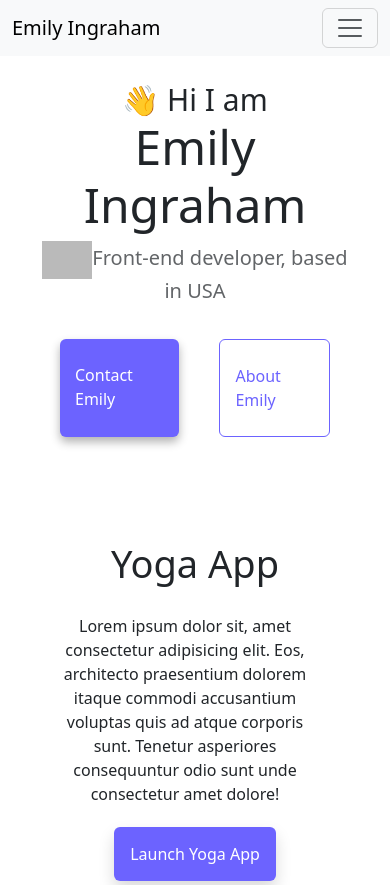
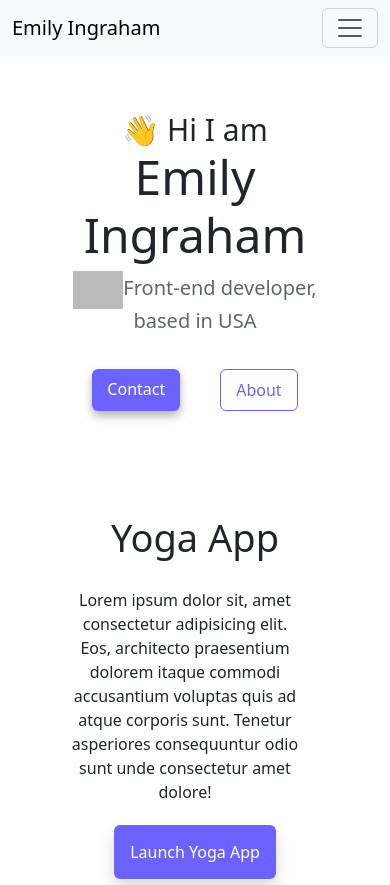
Before and after one commit to emilyvingraham/advanced-tools-homework, a plain HTML site: page index.html in a window 390 px wide. Shown: the top 885 px of the page. Drawn offline with nearby package versions, Linux system fonts and the light colour scheme; grey boxes are pictures that could not be loaded.

Commit message:
Added finishing touches to styling and link elements for responsiveness

```diff
--- a/index.html
+++ b/index.html
@@ -54,7 +54,7 @@
                                 class="nav-link"
                                 href="/about.html"
                                 title="About Emily"
-                                >About Emily</a
+                                >About</a
                             >
                         </li>
                         <li class="nav-item">
@@ -62,7 +62,7 @@
                                 class="nav-link"
                                 href="/about.html#contact"
                                 title="Contact Emily"
-                                >Contact Emily</a
+                                >Contact</a
                             >
                         </li>
                     </ul>
@@ -85,28 +85,28 @@
         <div class="navigation-links mt-3 mb-5">
             <a
                 href="about.html#contact"
-                class="contact-link py-4 fs-6 rounded"
+                class="contact-link py-2 fs-6 rounded"
                 title="Contact Emily"
-                >Contact Emily</a
+                >Contact</a
             >
             <a
                 href="about.html"
-                class="about-link py-4 fs-6 rounded"
+                class="about-link py-2 fs-6 rounded"
                 title="About Emily"
-                >About Emily</a
+                >About</a
             >
         </div>
         <!--FIRST ROW-->
 
         <div class="row mb-5">
-            <div class="col-md-6">
+            <div class="col-sm-6">
                 <img
                     src="images/yoga.png"
                     alt="yoga-app-icon"
                     class="img-fluid rounded img-media-class"
                 />
             </div>
-            <div class="col-md-6">
+            <div class="col-sm-6">
                 <div class="card border border-0">
                     <div class="card-body">
                         <h2 class="card-title heading-media-class">Yoga App</h2>
@@ -134,7 +134,7 @@
 
         <div class="row mb-5">
             <!--card element-->
-            <div class="col-md-6">
+            <div class="col-sm-6">
                 <div class="card border border-0">
                     <div class="card-body">
                         <h2 class="card-title heading-media-class">
@@ -159,7 +159,7 @@
                 </div>
             </div>
             <!--image icon-->
-            <div class="col-md-6">
+            <div class="col-sm-6">
                 <img
                     src="images/weather.png"
                     alt="weather-app-icon"
@@ -172,7 +172,7 @@
 
         <div class="row mb-5">
             <!--image icon-->
-            <div class="col-md-6">
+            <div class="col-sm-6">
                 <img
                     src="images/yogurt.png"
                     alt="weather-app-icon"
@@ -180,7 +180,7 @@
                 />
             </div>
             <!--card element-->
-            <div class="col-md-6">
+            <div class="col-sm-6">
                 <div class="card border border-0">
                     <div class="card-body">
                         <h2 class="card-title heading-media-class">
--- a/src/styles.css
+++ b/src/styles.css
@@ -45,10 +45,10 @@
 }
 
 body {
-    margin-bottom: 60px;
-    margin-right: 40px;
-    margin-left: 40px;
-    margin-top: 10px;
+    margin-top: 40px;
+    margin-left: 50px;
+    margin-right: 50px;
+    margin-bottom: 80px;
 }
 
 h1,
@@ -102,6 +102,7 @@ p {
     background: var(--primary-color);
     box-shadow: var(--box-shadow);
     color: white;
+    text-align: center;
 }
 
 .contact-link:hover {
@@ -111,6 +112,7 @@ p {
 .about-link {
     color: var(--primary-color);
     border: 1px solid var(--primary-color);
+    text-align: center;
 }
 
 .homepage-link {
```
Also changed, not shown: about.html (+2 -2 lines).
